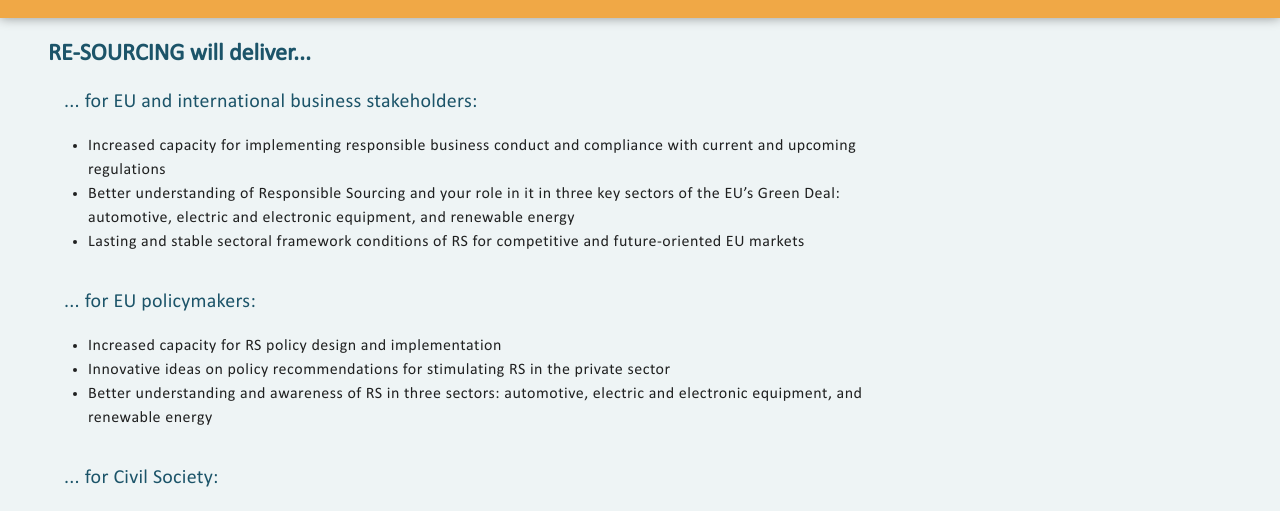
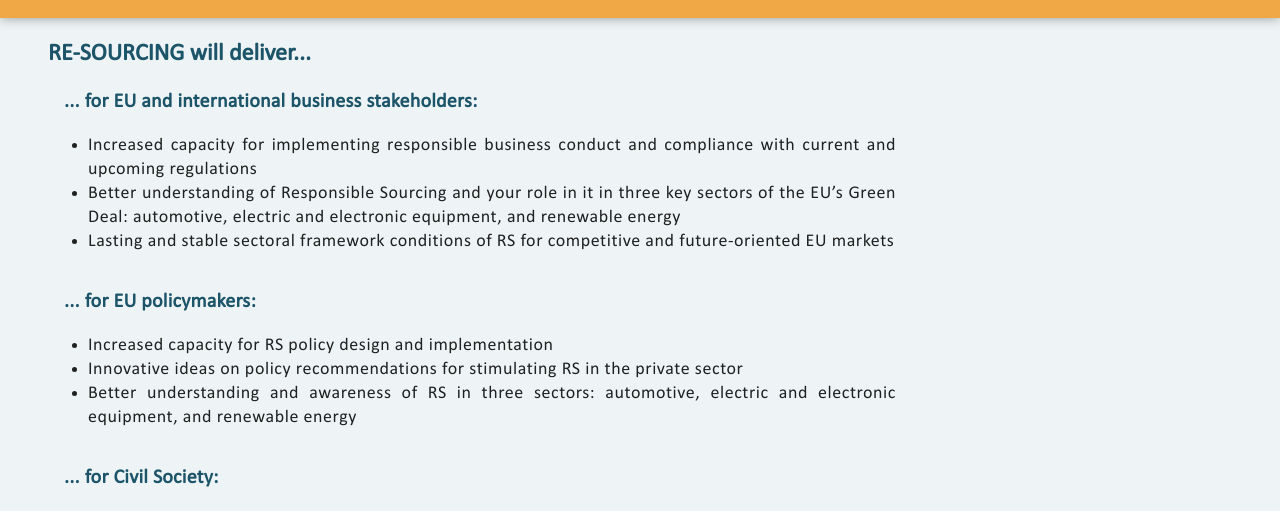
Before and after one commit to enmust/resourcing, a Vue app: page /#/about in a window 1280 px wide. Shown: the part 434-945 px from the top of the page. Built offline with nearby package versions, Linux system fonts and the light colour scheme.

Commit message:
update advisory board

```diff
--- a/src/views/About.vue
+++ b/src/views/About.vue
@@ -1,5 +1,5 @@
 <template>
-  <div class="about transparent" v-if="$route.name === 'About'">
+  <div class="about transparent text-justify" v-if="$route.name === 'About'">
     <v-row no-gutters>
       <v-col
         cols="12"
@@ -15,11 +15,11 @@
         </div>
 
         <v-card flat color="transparent">
-          <v-card-title class="primary--text"
+          <v-card-title class="primary--text font-weight-bold"
             >... for EU and international business stakeholders:</v-card-title
           >
 
-          <div class="text-body-1 px-4 pb-4">
+          <div class="text-h7 px-4 pb-4">
             <ul>
               <li>
                 Increased capacity for implementing responsible business conduct
@@ -39,11 +39,11 @@
         </v-card>
 
         <v-card flat color="transparent">
-          <v-card-title class="primary--text"
+          <v-card-title class="primary--text font-weight-bold"
             >... for EU policymakers:</v-card-title
           >
 
-          <div class="text-body-1 px-4 pb-4">
+          <div class="text-h7 px-4 pb-4">
             <ul>
               <li>
                 Increased capacity for RS policy design and implementation
@@ -62,11 +62,11 @@
         </v-card>
 
         <v-card flat color="transparent">
-          <v-card-title class="primary--text"
+          <v-card-title class="primary--text font-weight-bold"
             >... for Civil Society:</v-card-title
           >
 
-          <div class="text-body-1 px-4 pb-4">
+          <div class="text-h7 px-4 pb-4">
             <ul>
               <li>
                 Integration of sustainable development and environmental
--- a/src/views/Partners.vue
+++ b/src/views/Partners.vue
@@ -351,6 +351,12 @@ export default {
           "Scientific officer Joint Research Centre Directorate D – Sustainable Resources",
         organisation: "European Commission",
         img: require("../assets/logos/Eueopean_Commission_Lucia_Mancini.jpg")
+      },
+      {
+        name: "Aimee Boulanger",
+        title: "Initiative for Responsible Mining Assurance",
+        organisation: "IRMA",
+        img: require("../assets/logos/IRMA_Lock up_Portrait_Blk_RGB.png")
       }
     ]
   })
```
